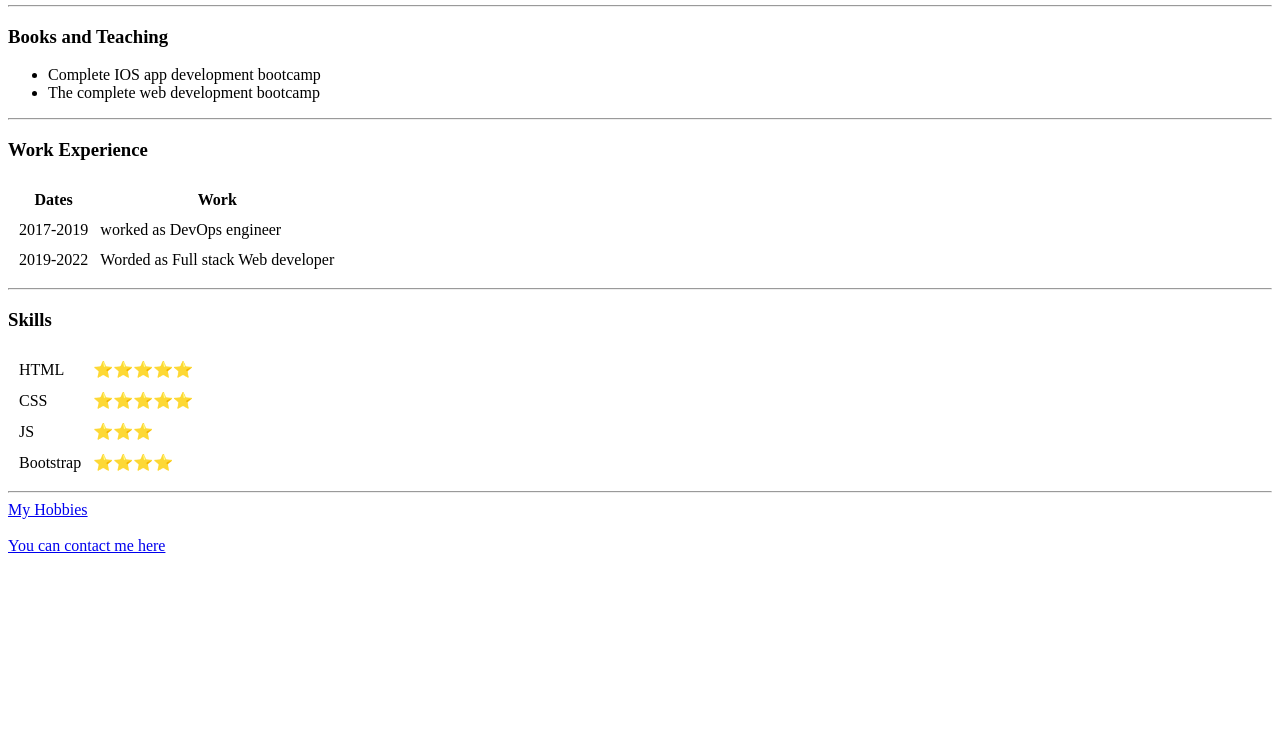
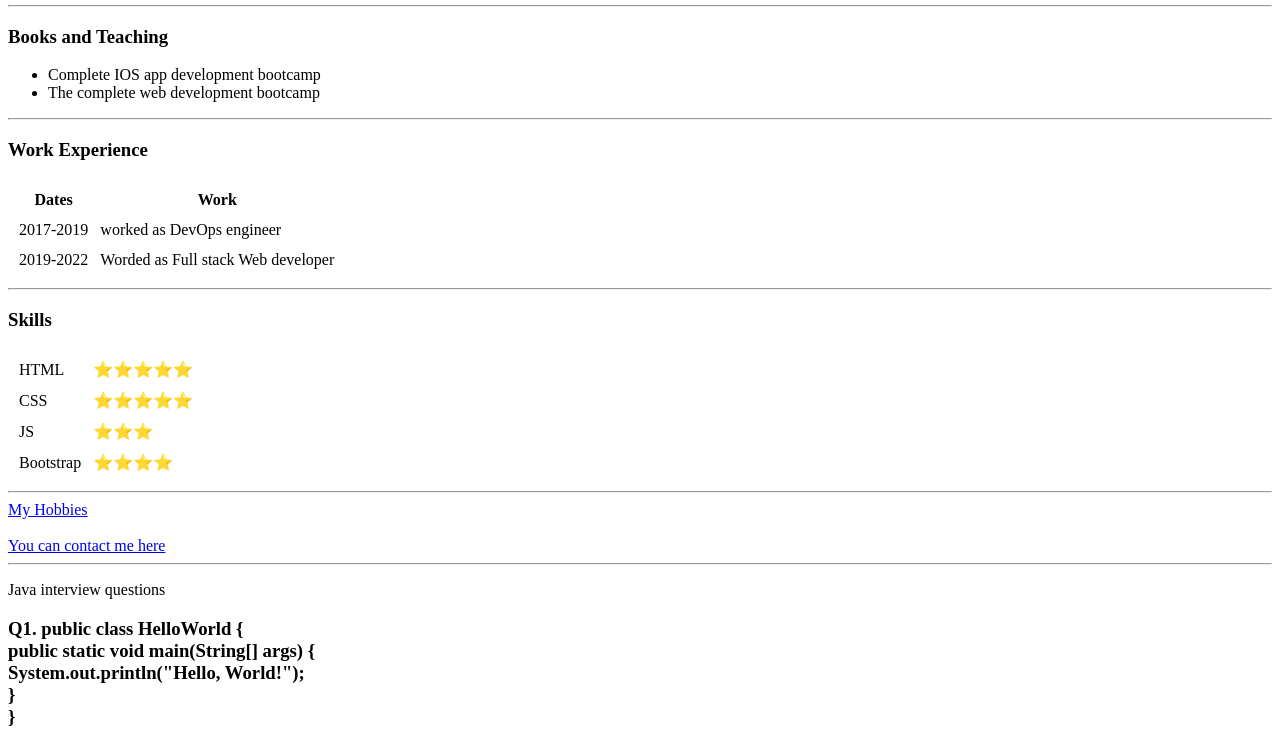
Before and after one commit to nvrnagella/CV, a plain HTML site: page index.html in a window 1280 px wide. Shown: the part 207-954 px from the top of the page. Before the commit the page ends 800 px from the top, so only its background shows below. Drawn offline with Linux system fonts and the light colour scheme.

Commit message:
Update index.html

```diff
--- a/index.html
+++ b/index.html
@@ -62,5 +62,12 @@
     <br>
     <br>
     <a href="Contact-me.html" target="_blank">You can contact me here</a>
+    <hr>
+    <p>Java interview questions</p>
+    <h3>Q1. public class HelloWorld {<br>
+    public static void main(String[] args) {<br>
+        System.out.println("Hello, World!");<br>
+    }<br>
+}</h3>
 </body>
 </html>
```
